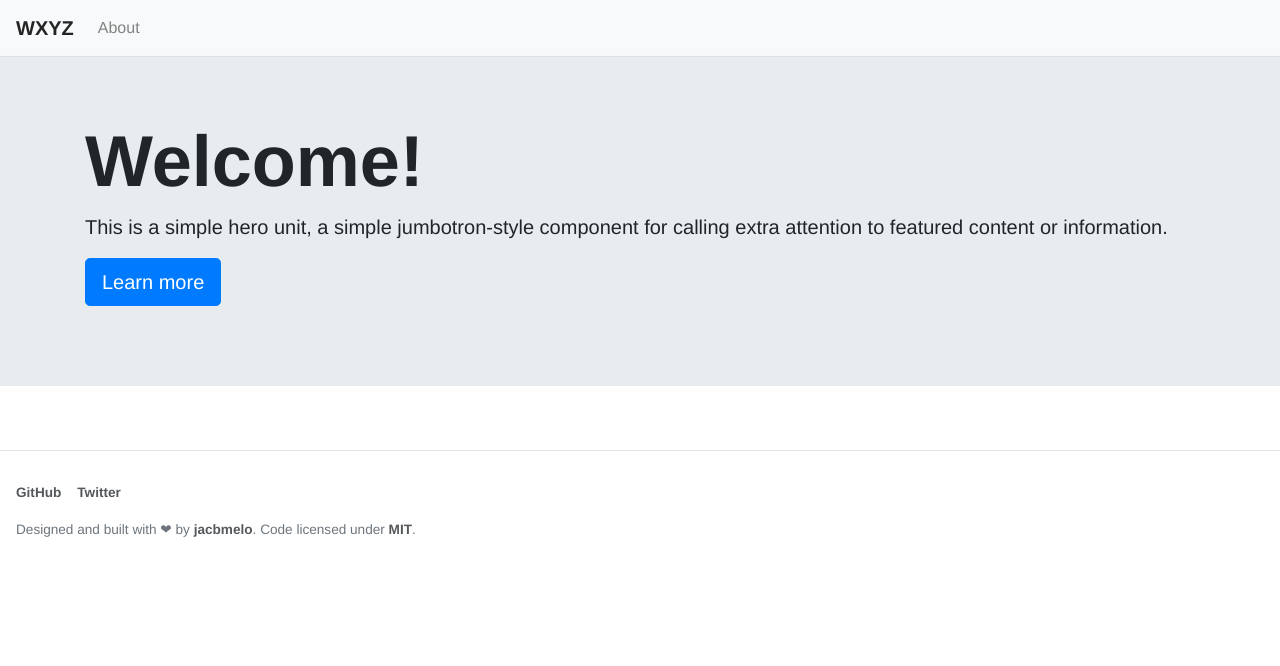
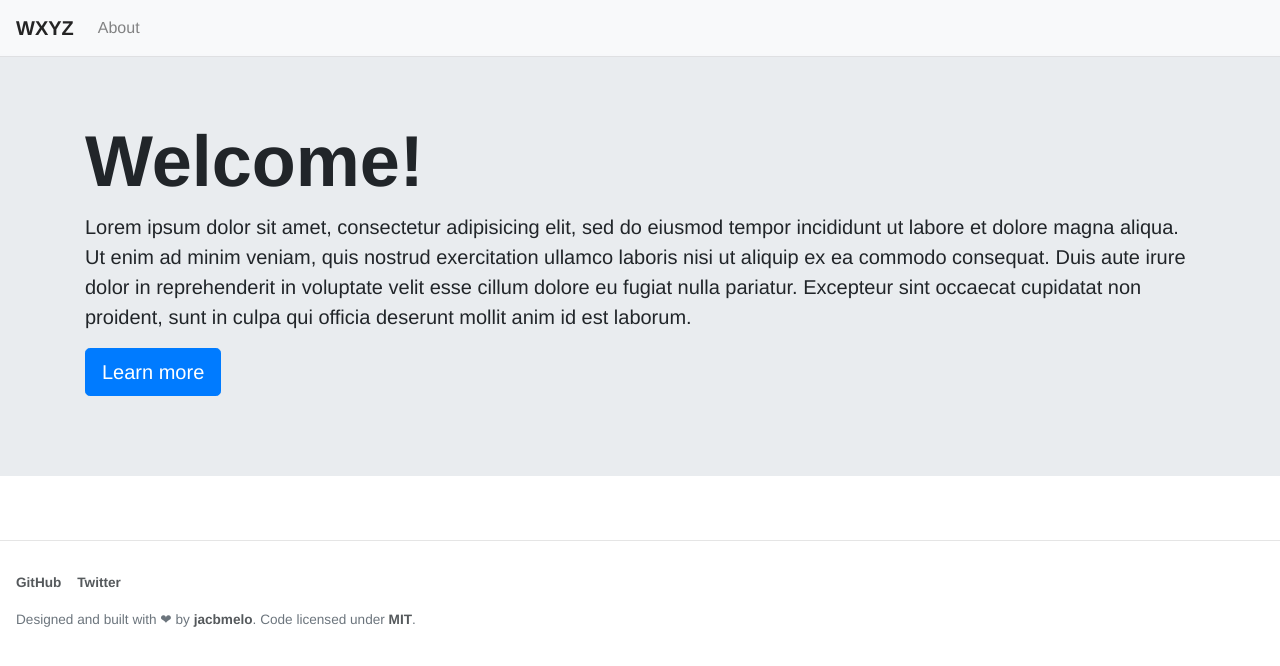
Before and after one commit to jacbmelo/wxyz, an Angular app: page / in a window 1280 px wide. Shown: the top 666 px of the page. Built offline with nearby package versions, Linux system fonts and the light colour scheme.

Commit message:
Minor fixes

```diff
--- a/package.json
+++ b/package.json
@@ -9,7 +9,7 @@
     "test": "ng test",
     "lint": "ng lint",
     "e2e": "ng e2e",
-    "deploy-gh-pages": "ng build --prod && gh-pages",
+    "deploy-gh-pages": "ng build --prod && gh-pages -d dist",
     "deploy-gcloud": "gcloud config set project wxyzapp && gcloud app deploy && gcloud app browse"
   },
   "private": true,
--- a/src/app/home/home.component.html
+++ b/src/app/home/home.component.html
@@ -2,7 +2,14 @@
 <div class="jumbotron jumbotron-fluid">
   <div class="container">
     <h1 class="display-3">Welcome!</h1>
-    <p class="lead">This is a simple hero unit, a simple jumbotron-style component for calling extra attention to featured content or information.</p>
+    <p class="lead">
+        Lorem ipsum dolor sit amet, consectetur adipisicing elit, sed do eiusmod
+        tempor incididunt ut labore et dolore magna aliqua. Ut enim ad minim veniam,
+        quis nostrud exercitation ullamco laboris nisi ut aliquip ex ea commodo
+        consequat. Duis aute irure dolor in reprehenderit in voluptate velit esse
+        cillum dolore eu fugiat nulla pariatur. Excepteur sint occaecat cupidatat non
+        proident, sunt in culpa qui officia deserunt mollit anim id est laborum.
+    </p>
     <p class="lead">
       <a class="btn btn-primary btn-lg" routerLink="/about" role="button">Learn more</a>
     </p>
```
